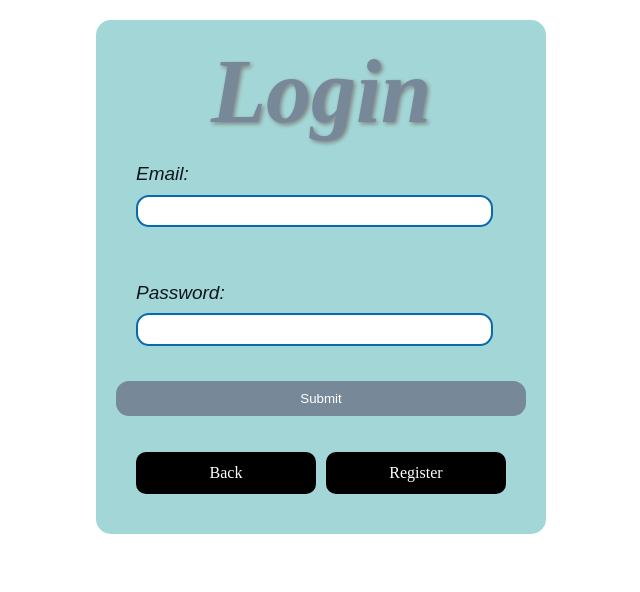
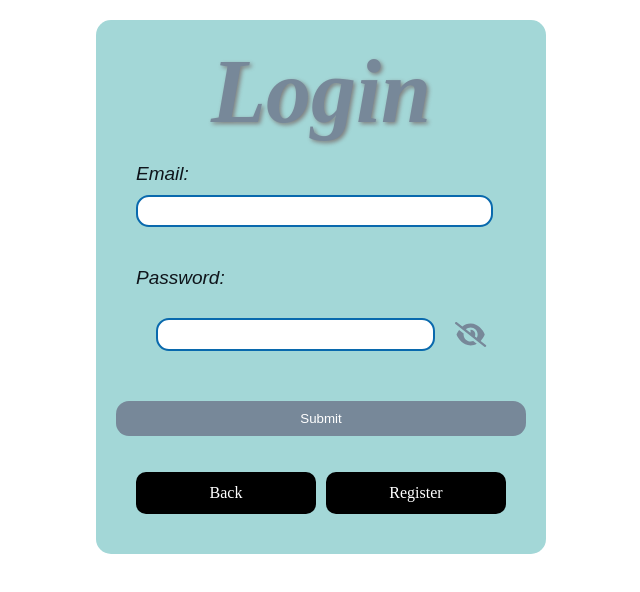
Before and after one commit to erolcoo/React, a React (Vite) app: page /login in a window 1280 px wide. Shown: the top 592 px of the page, without its empty margins (319-959 px from the left). Built offline with nearby package versions, Linux system fonts and the light colour scheme; no server answers.

Commit message:
Implement showPassword logic in the forms

```diff
--- a/src/components/CreateDestination/CreateDestinationForm.jsx
+++ b/src/components/CreateDestination/CreateDestinationForm.jsx
@@ -50,7 +50,7 @@ const CreateDestinationForm = ({ formData, handleChange, handleSubmit }) => (
           <button type="submit" className="btn">
             Add
           </button>
-          <Link to="/catalog" className="btn">
+          <Link to="/" className="btn">
             Back
           </Link>
         </div>
--- a/src/components/MyProfile/EditProfileForm.jsx
+++ b/src/components/MyProfile/EditProfileForm.jsx
@@ -1,7 +1,8 @@
 import { useState } from "react";
 import { useNavigate } from "react-router-dom";
 import { useAuth } from "../auth-pages/AuthProvider";
-
+import { FontAwesomeIcon } from "@fortawesome/react-fontawesome";
+import { faEye, faEyeSlash } from "@fortawesome/free-solid-svg-icons";
 import "../auth-pages/auth.css";
 
 const EditProfileForm = ({ setIsEditing }) => {
@@ -11,6 +12,7 @@ const EditProfileForm = ({ setIsEditing }) => {
   const [email, setEmail] = useState("");
   const [password, setPassword] = useState("");
   const [confirmPassword, setConfirmPassword] = useState("");
+  const [showPassword, setShowPassword] = useState(false);
   const [errors, setErrors] = useState({});
 
   const validateEmail = (email) => email.includes("@");
@@ -66,24 +68,38 @@ const EditProfileForm = ({ setIsEditing }) => {
       </div>
       <div className="form-group">
         <label htmlFor="password">New Password:</label>
+        <div className="password-container">
           <input
-          type="password"
+            type={showPassword ? "text" : "password"}
             id="password"
             value={password}
             onChange={(e) => setPassword(e.target.value)}
             required
           />
+          <FontAwesomeIcon
+            icon={showPassword ? faEye : faEyeSlash}
+            onClick={() => setShowPassword(!showPassword)}
+            style={{ cursor: "pointer", marginLeft: "10px" }}
+          />
+        </div>
         {errors.password && <p className="error">{errors.password}</p>}
       </div>
       <div className="form-group">
         <label htmlFor="confirmPassword">Confirm New Password:</label>
+        <div className="password-container">
           <input
-          type="password"
+            type={showPassword ? "text" : "password"}
             id="confirmPassword"
             value={confirmPassword}
             onChange={(e) => setConfirmPassword(e.target.value)}
             required
           />
+          <FontAwesomeIcon
+            icon={showPassword ? faEye : faEyeSlash}
+            onClick={() => setShowPassword(!showPassword)}
+            style={{ cursor: "pointer", marginLeft: "10px" }}
+          />
+        </div>
         {errors.confirmPassword && (
           <p className="error">{errors.confirmPassword}</p>
         )}
--- a/src/components/auth-pages/AuthProvider.jsx
+++ b/src/components/auth-pages/AuthProvider.jsx
@@ -24,8 +24,9 @@ export const AuthProvider = ({ children }) => {
     if (storedUser && storedUser.email === email && storedUser.password === password) {
       setUser(storedUser);
       setIsAuthenticated(true);
+      return Promise.resolve();
     } else {
-      console.log('Invalid credentials');
+      return Promise.reject(new Error('Invalid credentials'));
     }
   };
 
@@ -35,15 +36,16 @@ export const AuthProvider = ({ children }) => {
     // localStorage.removeItem('userPersisted');
   };
 
-  const register = (user) => {
+  const register = (newUser) => {
     const existingUser = JSON.parse(localStorage.getItem('userPersisted'));
 
     if (!existingUser) {
-      localStorage.setItem('userPersisted', JSON.stringify(user));
-      setUser(user);
+      localStorage.setItem('userPersisted', JSON.stringify(newUser));
+      setUser(newUser);
       setIsAuthenticated(true);
+      return Promise.resolve();
     } else {
-      console.log('User already exists.');
+      return Promise.reject(new Error('User already exists.'));
     }
   };
 
--- a/src/components/auth-pages/auth.css
+++ b/src/components/auth-pages/auth.css
@@ -1,27 +1,21 @@
 .form {
   max-width: 450px;
-  margin-top: 20px;
-  margin-left: 120px;
-  margin-top: 50px;;
+  margin: 50px auto;
   padding: 1em;
   background: rgb(163, 215, 215);
   border-radius: 15px;
 }
 
 .form h2 {
-  color:lightslategray;
+  color: lightslategray;
   text-align: center;
-}
-
-.form-group {
-  margin-bottom: 1em;
 }
 
 .form-group label {
   font-family: Arial, Helvetica, sans-serif;
   font-style: italic;
-  font-size: 19px;
-  color:rgb(106, 165, 224);
+  font-size: 18px;
+  color: rgb(106, 165, 224);
   display: block;
   margin-bottom: 0.5em;
 }
@@ -32,13 +26,31 @@
   border: 1px solid #ccc;
   border-radius: 13px;
 }
+
+.password-container {
+  display: flex;
+  align-items: center;
+}
+
+.password-container input {
+  flex: 1;
+}
+
+.password-container .fa-eye,
+.password-container .fa-eye-slash {
+  cursor: pointer;
+  margin-left: 20px;
+  height: 25px;
+  color: lightslategray;
+}
+
 .error {
   color: red;
-  font-size: 45px;
+  font-size: 34px;
   margin-top: 0.5em;
 }
 
-button[type="submit"] {
+button[type="submit"], .cancel-button {
   width: 100%;
   padding: 0.75em;
   background: lightslategray;
@@ -46,12 +58,14 @@ button[type="submit"] {
   border: none;
   border-radius: 13px;
   cursor: pointer;
+  margin-top: 10px;
 }
 
-button[type="submit"]:hover {
+button[type="submit"]:hover, .cancel-button:hover {
   background: rgb(3, 59, 77);
   font-size: 20px;
 }
+
 .link-container {
   display: flex;
   gap: 10px;
@@ -74,25 +88,3 @@ button[type="submit"]:hover {
   color: black;
   font-size: 20px;
 }
-
-.form-group {
-  margin-bottom: 15px;
-}
-
-.error {
-  color: red;
-}
-.cancel-button {
-  width: 100%;
-  padding: 0.75em;
-  background: lightslategray;
-  color: white;
-  border: none;
-  border-radius: 13px;
-  cursor: pointer;
-  margin-top: 10px;
-}
-.cancel-button:hover {
-  background: rgb(3, 59, 77);
-  font-size: 20px;
-}
--- a/src/components/auth-pages/login.jsx
+++ b/src/components/auth-pages/login.jsx
@@ -1,4 +1,6 @@
 import React, { useState } from 'react';
+import { FontAwesomeIcon } from '@fortawesome/react-fontawesome';
+import { faEye, faEyeSlash } from '@fortawesome/free-solid-svg-icons';
 import { useNavigate, Link } from 'react-router-dom';
 import { useAuth } from './AuthProvider';
 import './auth.css';
@@ -6,17 +8,20 @@ import './auth.css';
 const LoginForm = () => {
   const [email, setEmail] = useState('');
   const [password, setPassword] = useState('');
+  const [showPassword, setShowPassword] = useState(false);
   const [errors, setErrors] = useState({});
   const { login } = useAuth();
   const navigate = useNavigate();
 
-  const handleSubmit = (e) => {
+  const handleSubmit = async (e) => {
     e.preventDefault();
-    login(email, password);
-    if (errors.general) {
+    setErrors({});
+
+    try {
+      await login(email, password);
+      navigate('/');
+    } catch (err) {
       setErrors({ general: 'Invalid email or password.' });
-    } else {
-      navigate('/');
     }
   };
 
@@ -35,13 +40,20 @@ const LoginForm = () => {
       </div>
       <div className="form-group">
         <label htmlFor="password">Password:</label>
+        <div className="password-container">
           <input
-          type="password"
+            type={showPassword ? 'text' : 'password'}
             id="password"
             value={password}
             onChange={(e) => setPassword(e.target.value)}
             required
           />
+          <FontAwesomeIcon
+            icon={showPassword ? faEye : faEyeSlash}
+            onClick={() => setShowPassword(!showPassword)}
+            style={{ cursor: 'pointer' }}
+          />
+        </div>
       </div>
       {errors.general && <p className="error">{errors.general}</p>}
       <button type="submit">Submit</button>
--- a/src/components/auth-pages/register.jsx
+++ b/src/components/auth-pages/register.jsx
@@ -1,7 +1,8 @@
-import React, { useState } from 'react';
+import { useState } from 'react';
+import { FontAwesomeIcon } from '@fortawesome/react-fontawesome';
+import { faEye, faEyeSlash } from '@fortawesome/free-solid-svg-icons';
 import { useNavigate, Link } from 'react-router-dom';
 import { useAuth } from './AuthProvider';
-
 import './auth.css';
 
 const RegisterForm = () => {
@@ -9,6 +10,7 @@ const RegisterForm = () => {
   const [password, setPassword] = useState('');
   const [confirmPassword, setConfirmPassword] = useState('');
   const [errors, setErrors] = useState({});
+  const [showPassword, setShowPassword] = useState(false);
   const { register } = useAuth();
   const navigate = useNavigate();
 
@@ -56,24 +58,38 @@ const RegisterForm = () => {
       </div>
       <div className="form-group">
         <label htmlFor="password">Password:</label>
+        <div className="password-container">
           <input
-          type="password"
+            type={showPassword ? 'text' : 'password'}
             id="password"
             value={password}
             onChange={(e) => setPassword(e.target.value)}
             required
           />
+          <FontAwesomeIcon
+            icon={showPassword ? faEye : faEyeSlash}
+            onClick={() => setShowPassword(!showPassword)}
+            style={{ cursor: 'pointer', marginLeft: '10px' }}
+          />
+        </div>
         {errors.password && <p className="error">{errors.password}</p>}
       </div>
       <div className="form-group">
         <label htmlFor="confirmPassword">Confirm Password:</label>
+        <div className="password-container">
           <input
-          type="password"
+            type={showPassword ? 'text' : 'password'}
             id="confirmPassword"
             value={confirmPassword}
             onChange={(e) => setConfirmPassword(e.target.value)}
             required
           />
+          <FontAwesomeIcon
+            icon={showPassword ? faEye : faEyeSlash}
+            onClick={() => setShowPassword(!showPassword)}
+            style={{ cursor: 'pointer', marginLeft: '10px' }}
+          />
+        </div>
         {errors.confirmPassword && <p className="error">{errors.confirmPassword}</p>}
       </div>
       <button type="submit">Submit</button>
```
Lines whose indentation alone changed are shown as unchanged.
